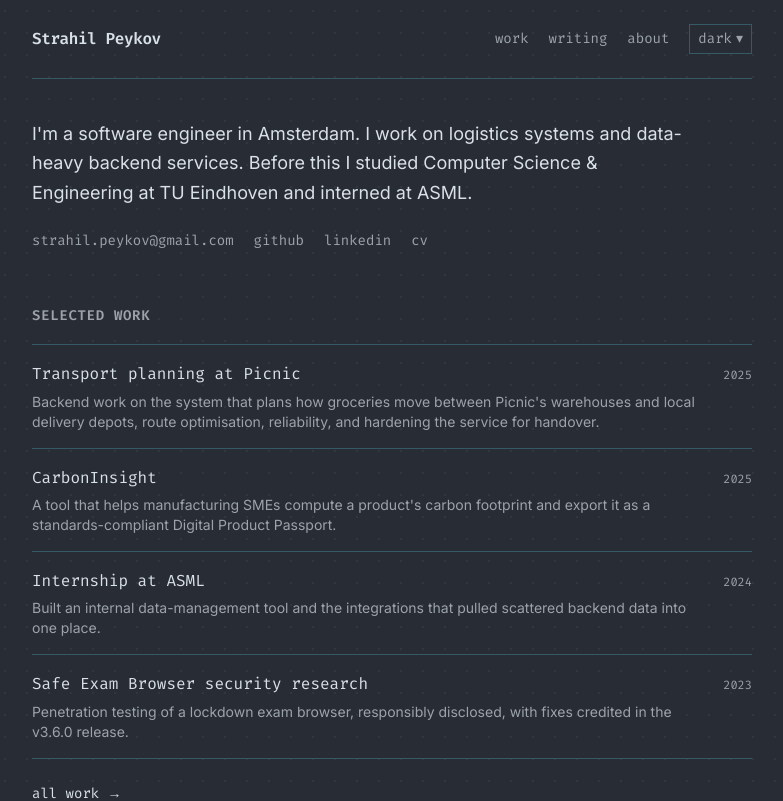
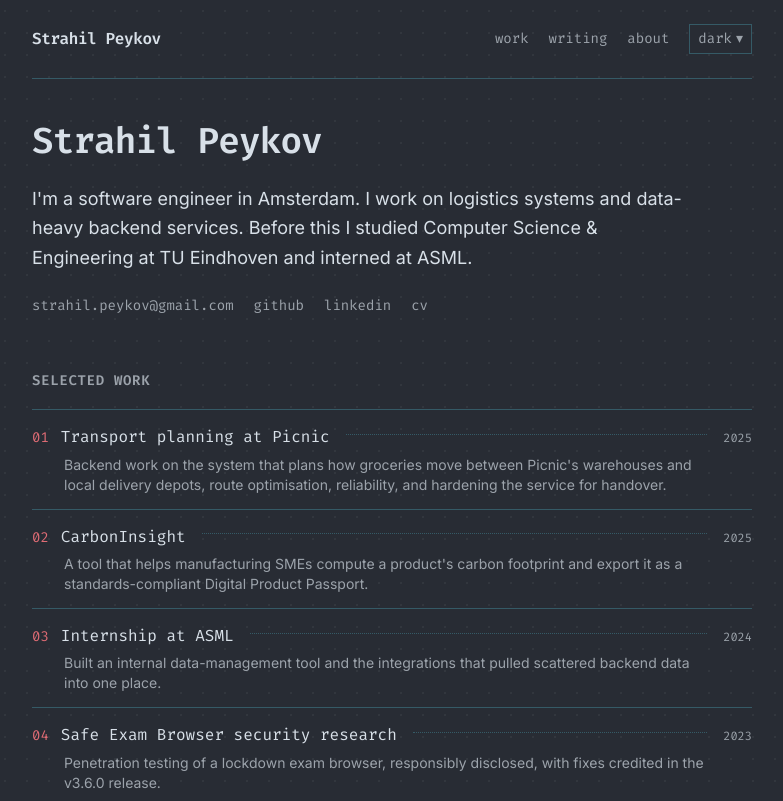
Before and after one commit to StrahilPeykov/strahil, a Next.js app: page / in a window 1280 px wide. Shown: the top 801 px of the page, without its empty margins (248-1031 px from the left). Built offline with nearby package versions, Linux system fonts and the light colour scheme.

Commit message:
Redesign home: name hero and numbered work index with dotted leaders

```diff
--- a/app/page.tsx
+++ b/app/page.tsx
@@ -3,6 +3,7 @@ import Link from "next/link";
 import { site } from "@/lib/site";
 import { getWork } from "@/lib/content";
 import { CopyEmail } from "@/components/CopyEmail";
+import { WorkList } from "@/components/WorkList";
 
 export const metadata: Metadata = {
   alternates: { canonical: "/" },
@@ -31,8 +32,10 @@ export default function Home() {
         type="application/ld+json"
         dangerouslySetInnerHTML={{ __html: JSON.stringify(personLd) }}
       />
-      <h1 className="sr-only">{`${site.name}, ${site.role}`}</h1>
       <section className="space-y-5">
+        <h1 className="font-mono text-3xl font-semibold tracking-tight sm:text-4xl">
+          {site.name}
+        </h1>
         <p className="max-w-2xl text-lg leading-relaxed">
           I&apos;m a software engineer in {site.location}. I work on logistics systems and
           data-heavy backend services. Before this I studied Computer Science &amp;
@@ -48,19 +51,7 @@ export default function Home() {
 
       <section className="space-y-5">
         <h2 className="font-mono text-sm uppercase tracking-wider text-muted">Selected work</h2>
-        <ul className="border-y border-border">
-          {work.map((w) => (
-            <li key={w.slug} className="border-b border-border last:border-b-0">
-              <Link href={`/work/${w.slug}`} className="group block py-4">
-                <div className="flex items-baseline justify-between gap-4">
-                  <span className="font-mono group-hover:text-accent">{w.title}</span>
-                  {w.year && <span className="font-mono text-xs text-muted">{w.year}</span>}
-                </div>
-                {w.summary && <p className="mt-1 max-w-2xl text-sm text-muted">{w.summary}</p>}
-              </Link>
-            </li>
-          ))}
-        </ul>
+        <WorkList items={work} />
         <Link href="/work" className="inline-block font-mono text-sm text-muted hover:text-fg">
           all work →
         </Link>
--- a/app/work/page.tsx
+++ b/app/work/page.tsx
@@ -1,5 +1,5 @@
-import Link from "next/link";
 import { getWork } from "@/lib/content";
+import { WorkList } from "@/components/WorkList";
 
 export const metadata = {
   title: "Work",
@@ -16,19 +16,7 @@ export default function WorkIndex() {
       {work.length === 0 ? (
         <p className="text-muted">Nothing here yet.</p>
       ) : (
-        <ul className="border-y border-border">
-          {work.map((w) => (
-            <li key={w.slug} className="border-b border-border last:border-b-0">
-              <Link href={`/work/${w.slug}`} className="group block py-4">
-                <div className="flex items-baseline justify-between gap-4">
-                  <span className="font-mono group-hover:text-accent">{w.title}</span>
-                  {w.year && <span className="font-mono text-xs text-muted">{w.year}</span>}
-                </div>
-                {w.summary && <p className="mt-1 max-w-2xl text-sm text-muted">{w.summary}</p>}
-              </Link>
-            </li>
-          ))}
-        </ul>
+        <WorkList items={work} />
       )}
     </div>
   );
--- /dev/null
+++ b/components/WorkList.tsx
@@ -0,0 +1,32 @@
+import Link from "next/link";
+import type { Doc } from "@/lib/content";
+
+// Work entries rendered as a numbered "index": editor-style accent line numbers
+// in the gutter, dotted leaders running out to the year. Used on the home page
+// and /work so they stay consistent.
+export function WorkList({ items }: { items: Doc[] }) {
+  return (
+    <ul className="border-t border-border">
+      {items.map((w, i) => (
+        <li key={w.slug} className="border-b border-border">
+          <Link href={`/work/${w.slug}`} className="group block py-3.5">
+            <div className="flex items-baseline gap-3 font-mono">
+              <span className="text-sm tabular-nums text-accent">
+                {String(i + 1).padStart(2, "0")}
+              </span>
+              <span className="group-hover:text-accent">{w.title}</span>
+              <span
+                aria-hidden
+                className="mx-1 flex-1 translate-y-[-3px] self-center border-b border-dotted border-border"
+              />
+              {w.year && <span className="text-xs text-muted">{w.year}</span>}
+            </div>
+            {w.summary && (
+              <p className="mt-1 max-w-2xl pl-8 text-sm text-muted">{w.summary}</p>
+            )}
+          </Link>
+        </li>
+      ))}
+    </ul>
+  );
+}
```
